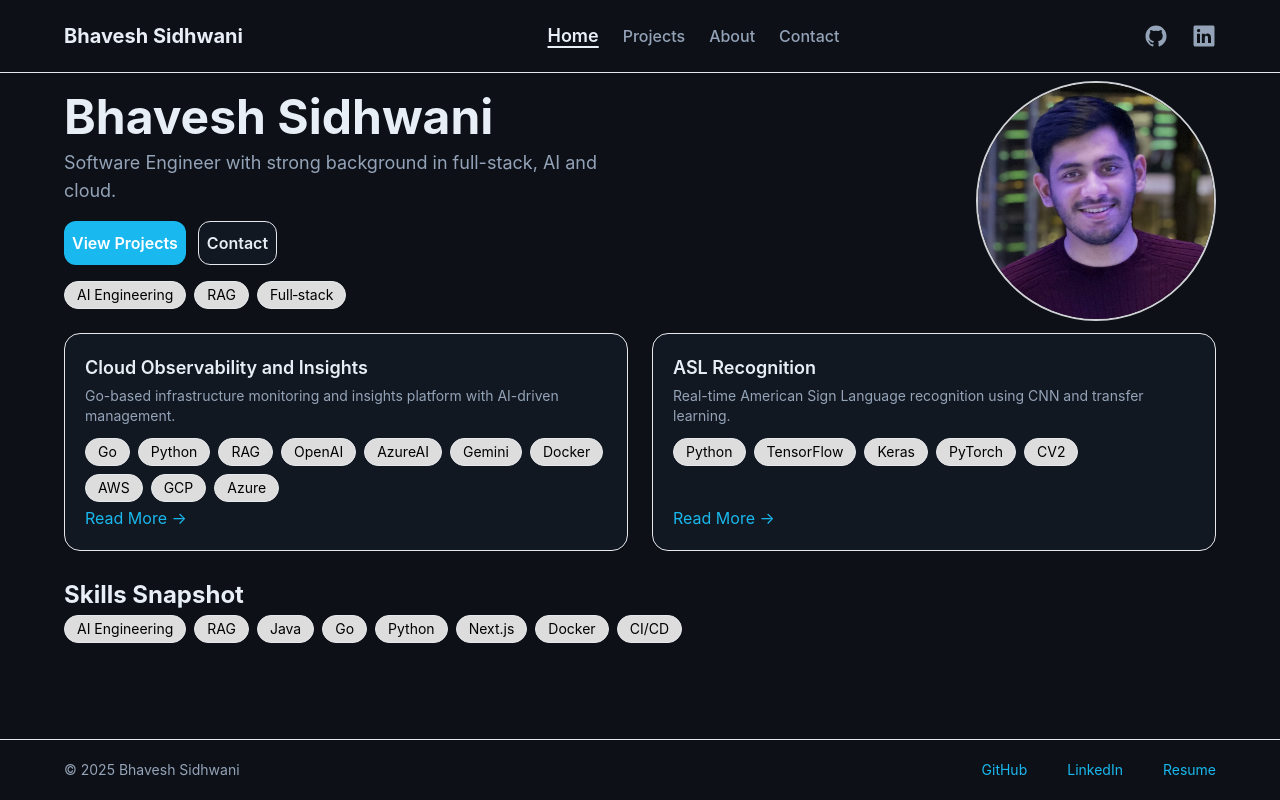
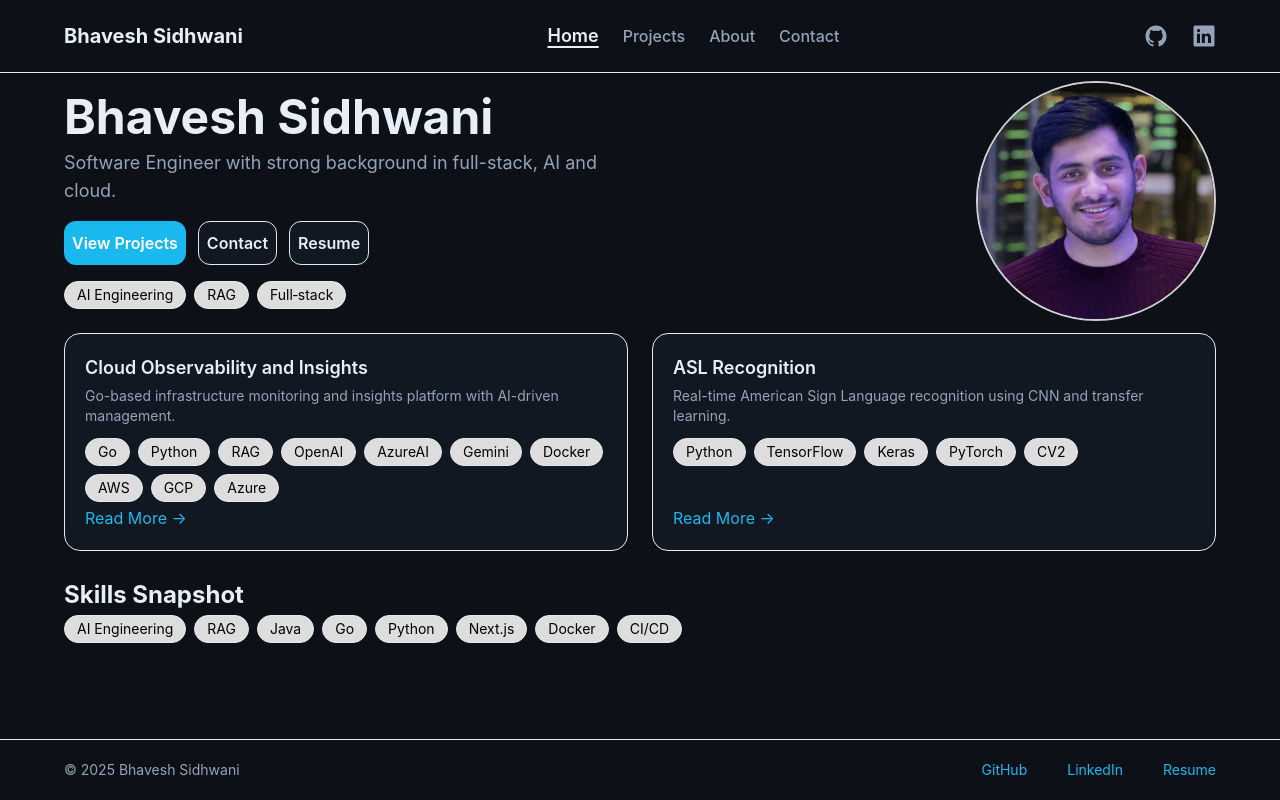
Before and after one commit to BhaveshSidhwani/Personal-Portfolio-Website, a Next.js app: page / in a window 1280 px wide. Built offline with nearby package versions, Linux system fonts and the light colour scheme.

Commit message:
[fix] Fixed link buttons and added button for resume

```diff
--- a/app/page.tsx
+++ b/app/page.tsx
@@ -19,8 +19,22 @@ export default function HomePage() {
             cloud.
           </p>
           <div className="mt-16 flex gap-3">
-            <Button>View Projects</Button>
-            <Button variant="secondary">Contact</Button>
+            <Button>
+              <Link href="/projects">View Projects</Link>
+            </Button>
+            <Button variant="secondary">
+              <Link href="/contact">Contact</Link>
+            </Button>
+            <Button variant="secondary">
+              <Link
+                target="_blank"
+                rel="noopener noreferrer"
+                href="https://g7xo711snnm3mcqu.public.blob.vercel-storage.com/Resume/Bhavesh%20Sidhwani_Resume.pdf"
+                download
+              >
+                Resume
+              </Link>
+            </Button>
           </div>
           <div className="mt-16 flex flex-wrap gap-2">
             <Chip>AI Engineering</Chip>
```
